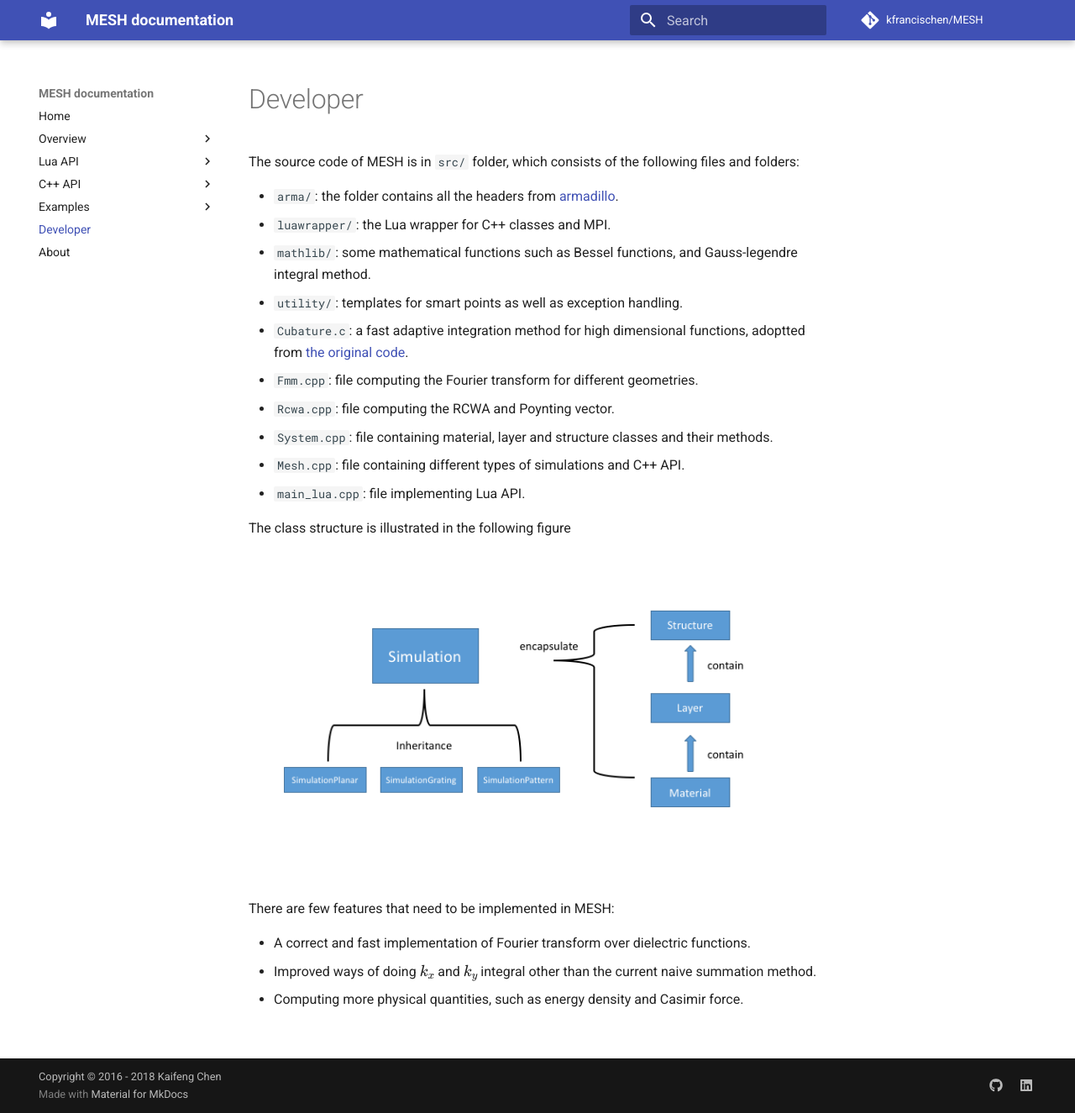
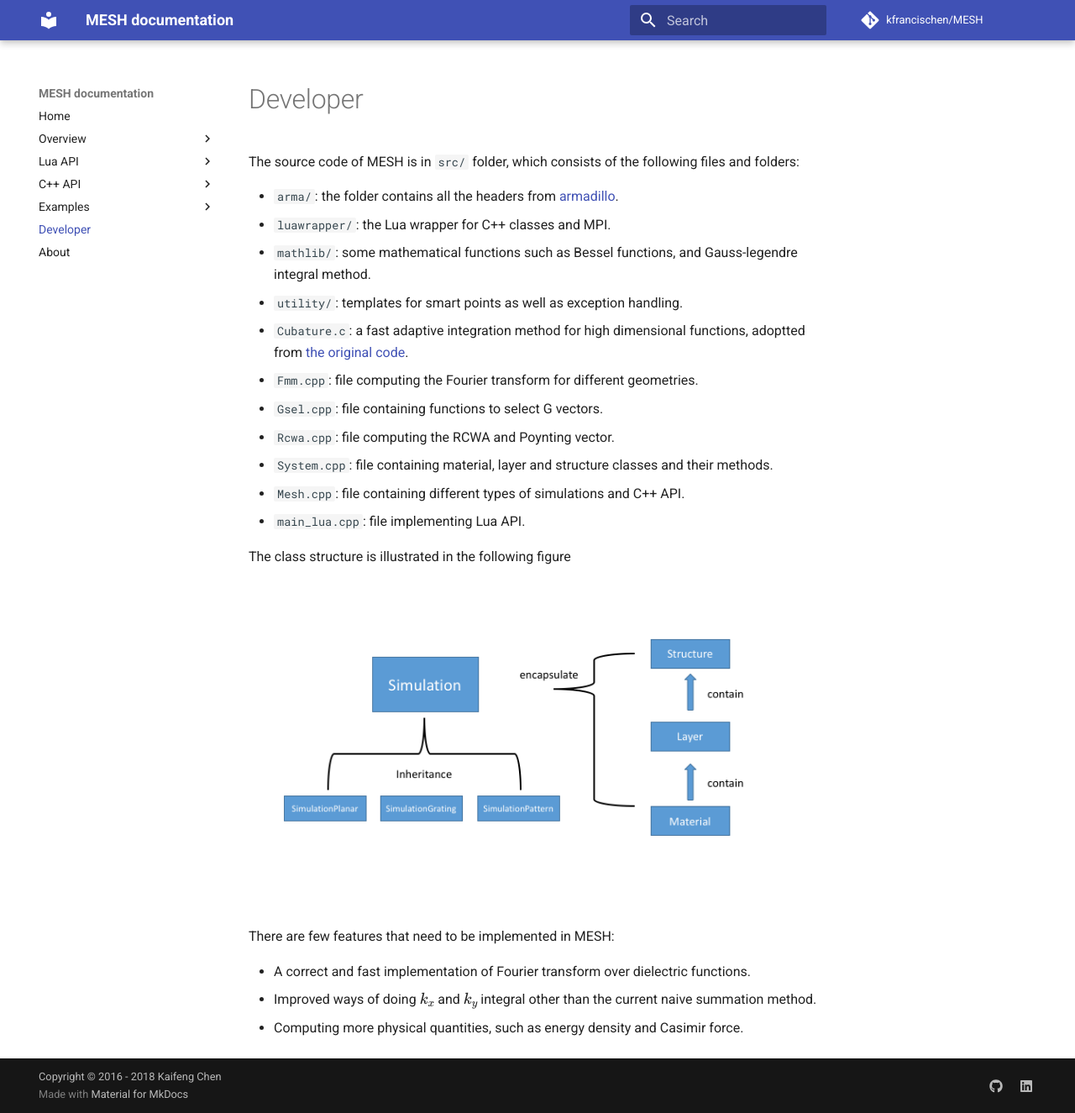
Before and after one commit to kfrancischen/MESH, an MkDocs documentation site: the page built from doc/docs/develop.md, in a window 1280 px wide and 1325 px high. Shown: the whole window at 84% size. Built offline with MkDocs 1.6.1 and Material for MkDocs 9.7.7, drawn with Linux system fonts in a browser that asks for light colours; formulas are drawn with MathJax 3; comment, search, counter and statistics services are not loaded; old or Windows-style settings are respelled for this version of MkDocs.

Commit message:
update web

```diff
--- a/doc/docs/develop.md
+++ b/doc/docs/develop.md
@@ -6,6 +6,7 @@ The source code of MESH is in `src/` folder, which consists of the following fil
 * `utility/`: templates for smart points as well as exception handling.
 * `Cubature.c`: a fast adaptive integration method for high dimensional functions, adoptted from [the original code](http://ab-initio.mit.edu/wiki/index.php/Cubature).
 * `Fmm.cpp`: file computing the Fourier transform for different geometries.
+* `Gsel.cpp`: file containing functions to select G vectors.
 * `Rcwa.cpp`: file computing the RCWA and Poynting vector.
 * `System.cpp`: file containing material, layer and structure classes and their methods.
 * `Mesh.cpp`: file containing different types of simulations and C++ API.
```
